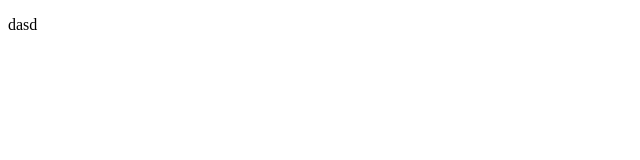
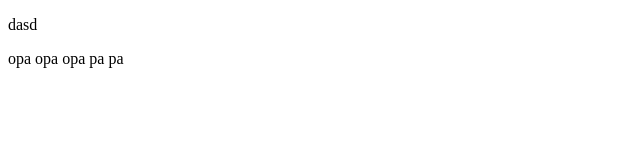
Before and after one commit to Kotlovskiyi/site, a plain HTML site: page index.html in a window 1280 px wide. Shown: the full height of the page, 0-640 px from the left. Drawn offline with Linux system fonts and the light colour scheme.

Commit message:
too comit

```diff
--- a/index.html
+++ b/index.html
@@ -7,5 +7,6 @@
 </head>
 <body>
     <p>dasd</p>
+    <p>opa opa opa pa pa</p>
 </body>
 </html>
```
